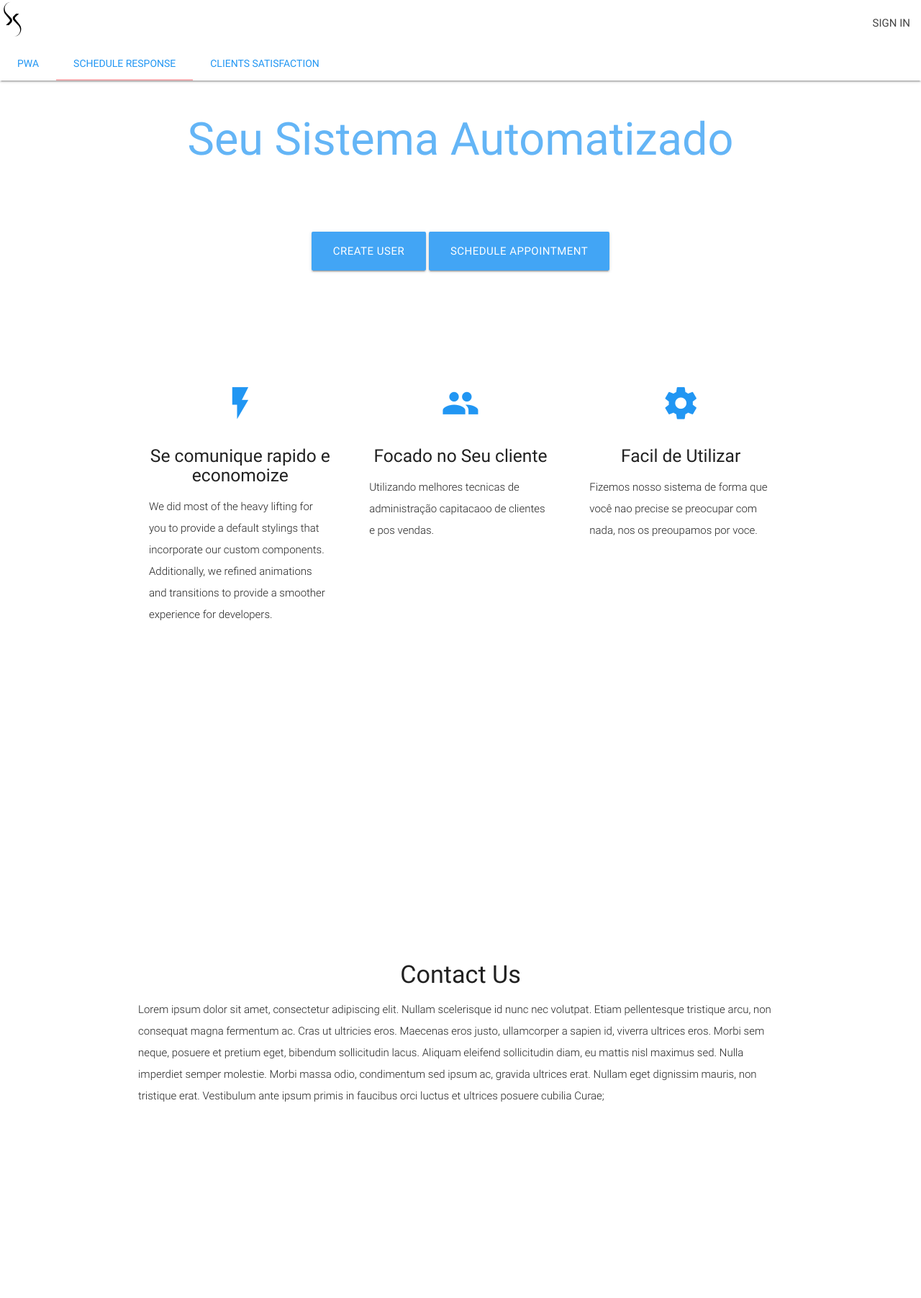
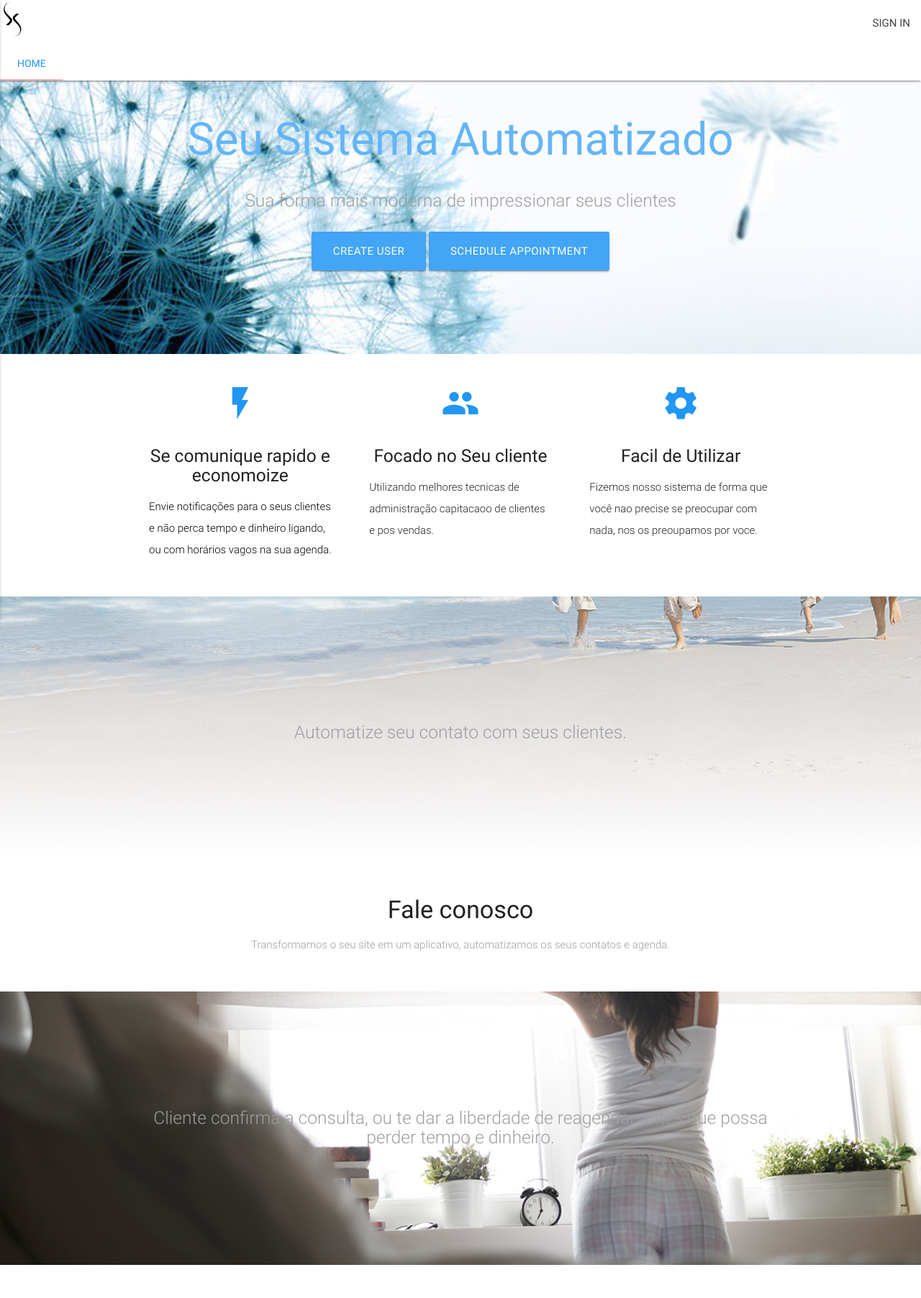
Before and after one commit to Lx8co/scheduler, a website: page index.html in a window 1280 px wide. Shown: the whole page at 72% size. After the commit the page ends 1758 px from the top, so only its background shows below. Drawn offline with nearby package versions, Linux system fonts and the light colour scheme; no server answers.

Commit message:
FrontEnd Update
Upate of fronted

```diff
--- a/css/style.css
+++ b/css/style.css
@@ -29,6 +29,10 @@ p {
     width: 100%;
   }
 
+.logo {
+    width: 35vw;
+  }
+
 @media only screen and (max-width : 992px) {
   .parallax-container .section {
     position: absolute;
@@ -38,8 +42,7 @@ p {
     top: 10%;
   }
   .logo {
-    width: 129px;
-    height: 57px;
+    width: 35vw;
   }
 }
 
@@ -59,3 +62,6 @@ p {
 footer.page-footer {
   margin: 0;
 }
+  .logo {
+    width: 35vw;
+  }
--- a/index.html
+++ b/index.html
@@ -24,39 +24,24 @@
   <nav class="nav-extended white">
     <div class="nav-wrapper">
       <a href="http://www.lx8.co" class="brand-logo logo">
-        <img src="imgs/lx8_logo.svg" class="responsive-img logo blue-text" width="35vw" alt="lx8">
+        <img src="imgs/lx8_logo.svg" class="responsive-img blue-text" width= "35vw"  alt="lx8">
       </a>
       <a href="#" data-activates="mobile-demo" class="button-collapse"><i class="material-icons">menu</i></a>
       <ul id="nav-mobile" class="right hide-on-med-and-down">
         <li><a href="#" id="sign-in">SIGN IN</a></li>
         <li><a href="#" id="sign-out" hidden>SIGN OUT</a></li>
-        <!--
-         <li><a href="collapsible.html"><i class="large material-icons blue-text">card_membership</i></a></li>
-         <li><a href="collapsible.html"><i class="large material-icons blue-text">polymer</i></a></li>
-         <li><a href="collapsible.html"><i class="large material-icons blue-text">insert_chart</i></a></li>
-         -->
-
       </ul>
       <ul class="side-nav" id="mobile-demo">
-        <li><a href="sass.html">PWA</a></li>
-        <li><a href="badges.html">Schedule Response</a></li>
-        <li><a href="collapsible.html">Clients Satisfaction</a></li>
+        <li><a href="index.html">Home</a></li>
 
       </ul>
     </div>
     <div class="nav-content">
       <ul class="tabs">
-        <li class="tab"><a href="#test1" class="blue-text">PWA</a></li>
-        <li class="tab"><a class="active blue-text" href="#test2">Schedule Response</a></li>
-        <li class="tab disabled"><a class="blue-text" href="#test3">Clients Satisfaction</a></li>
+        <li class="tab"><a href="index.html" class="blue-text">Home</a></li>
       </ul>
     </div>
   </nav>
-  <!--<div id="test1" class="col s12">Test 1</div>
-  <div id="test2" class="col s12">Test 2</div>
-  <div id="test3" class="col s12">Test 3</div>
-  <div id="test4" class="col s12">Test 4</div>-->
-
 
   <!-- Parallax Presentation -->
   <div id="index-banner" class="parallax-container">
@@ -65,7 +50,7 @@
         <br><br>
         <h1 class="header center blue-text text-lighten-2">Seu Sistema Automatizado</h1>
         <div class="row center">
-          <h5 class="header col s12 light">Sua forma mais moderna de impressionar seus clientes</h5>
+          <h5 class="header col grey-text s12 light">Sua forma mais moderna de impressionar seus clientes</h5>
         </div>
         <div class="row center">
           <a id="download-button" href="#modal1" class="btn-large waves-effect waves-light blue lighten-1">Create User</a>
@@ -89,8 +74,7 @@
             <h2 class="center blue-text"><i class="material-icons">flash_on</i></h2>
             <h5 class="center">Se comunique rapido e economoize</h5>
 
-            <p class="light">We did most of the heavy lifting for you to provide a default stylings that incorporate our custom components.
-              Additionally, we refined animations and transitions to provide a smoother experience for developers.</p>
+            <p class="light black-text ">Envie notificações para o seus clientes e não perca tempo e dinheiro ligando, ou com horários vagos na sua agenda.</p>
           </div>
         </div>
 
@@ -98,7 +82,6 @@
           <div class="icon-block">
             <h2 class="center blue-text"><i class="material-icons">group</i></h2>
             <h5 class="center">Focado no Seu cliente</h5>
-
             <p class="light">Utilizando melhores tecnicas de administração capitacaoo de clientes e pos vendas.</p>
           </div>
         </div>
@@ -107,12 +90,10 @@
           <div class="icon-block">
             <h2 class="center blue-text"><i class="material-icons">settings</i></h2>
             <h5 class="center">Facil de Utilizar</h5>
-
             <p class="light">Fizemos nosso sistema de forma que você nao precise se preocupar com nada, nos os preoupamos por voce.</p>
           </div>
         </div>
       </div>
-
     </div>
   </div>
 
@@ -121,7 +102,7 @@
     <div class="section no-pad-bot">
       <div class="container">
         <div class="row center">
-          <h5 class="header col s12 light">A modern responsive front-end framework based on Material Design</h5>
+          <h5 class="header col s12 light grey-text">Automatize seu contato com seus clientes.</h5>
         </div>
       </div>
     </div>
@@ -134,13 +115,8 @@
       <div class="row">
         <div class="col s12 center">
           <h3><i class="mdi-content-send brown-text"></i></h3>
-          <h4>Contact Us</h4>
-          <p class="left-align light">Lorem ipsum dolor sit amet, consectetur adipiscing elit. Nullam scelerisque id nunc nec volutpat. Etiam pellentesque
-            tristique arcu, non consequat magna fermentum ac. Cras ut ultricies eros. Maecenas eros justo, ullamcorper a
-            sapien id, viverra ultrices eros. Morbi sem neque, posuere et pretium eget, bibendum sollicitudin lacus. Aliquam
-            eleifend sollicitudin diam, eu mattis nisl maximus sed. Nulla imperdiet semper molestie. Morbi massa odio, condimentum
-            sed ipsum ac, gravida ultrices erat. Nullam eget dignissim mauris, non tristique erat. Vestibulum ante ipsum
-            primis in faucibus orci luctus et ultrices posuere cubilia Curae;</p>
+          <h4>Fale conosco</h4>
+          <p class="center light grey-text">Transformamos o seu site em um aplicativo, automatizamos os seus contatos e agenda.</p>
         </div>
       </div>
 
@@ -152,7 +128,7 @@
     <div class="section no-pad-bot">
       <div class="container">
         <div class="row center">
-          <h5 class="header col s12 light">A modern responsive front-end framework based on Material Design</h5>
+          <h5 class="header col s12 light grey-text">Cliente confirma a consulta, ou te dar a liberdade de reagendar antes que possa perder tempo e dinheiro.</h5>
         </div>
       </div>
     </div>
@@ -214,35 +190,19 @@
             <label for="organizer">Nome</label>
           </div>
         </div>
-
         <div class="row">
             <div class="input-field col s12">
                 <label>Data da Consulta</label>
                 <input id="apptDate" type="date" class="datepicker">
-
             </div>
           </div>
-
-
         <div class='row'>
           <button name='btn_login' type='submit' class='col s12 btn btn-large waves-effect indigo'>Create Appointment</button>
-
         </div>
-
-        <!--
-            <div class='row'>
-                <label style='float: right;'>
-                    <a class='pink-text' href='#!'><b>Esqueceu o Password?</b></a>
-                </label>
-            </div>
-            -->
       </form>
-
     </div>
   </div>
-
 </body>
-
 <!--
 <footer class="page-footer blue">
   <div class="container">
@@ -287,6 +247,13 @@
 <script src="js/materialize.js"></script>
 <script src="js/index.js"></script>
 <script>
+  (function($){
+  $(function(){
+    $('.button-collapse').sideNav();
+    $('.parallax').parallax();
+  }); // end of document ready
+})(jQuery); // end of jQuery name space
+
     $(document).ready(function () {
       $('.modal').modal();
       $('.datepicker').pickadate({
```
